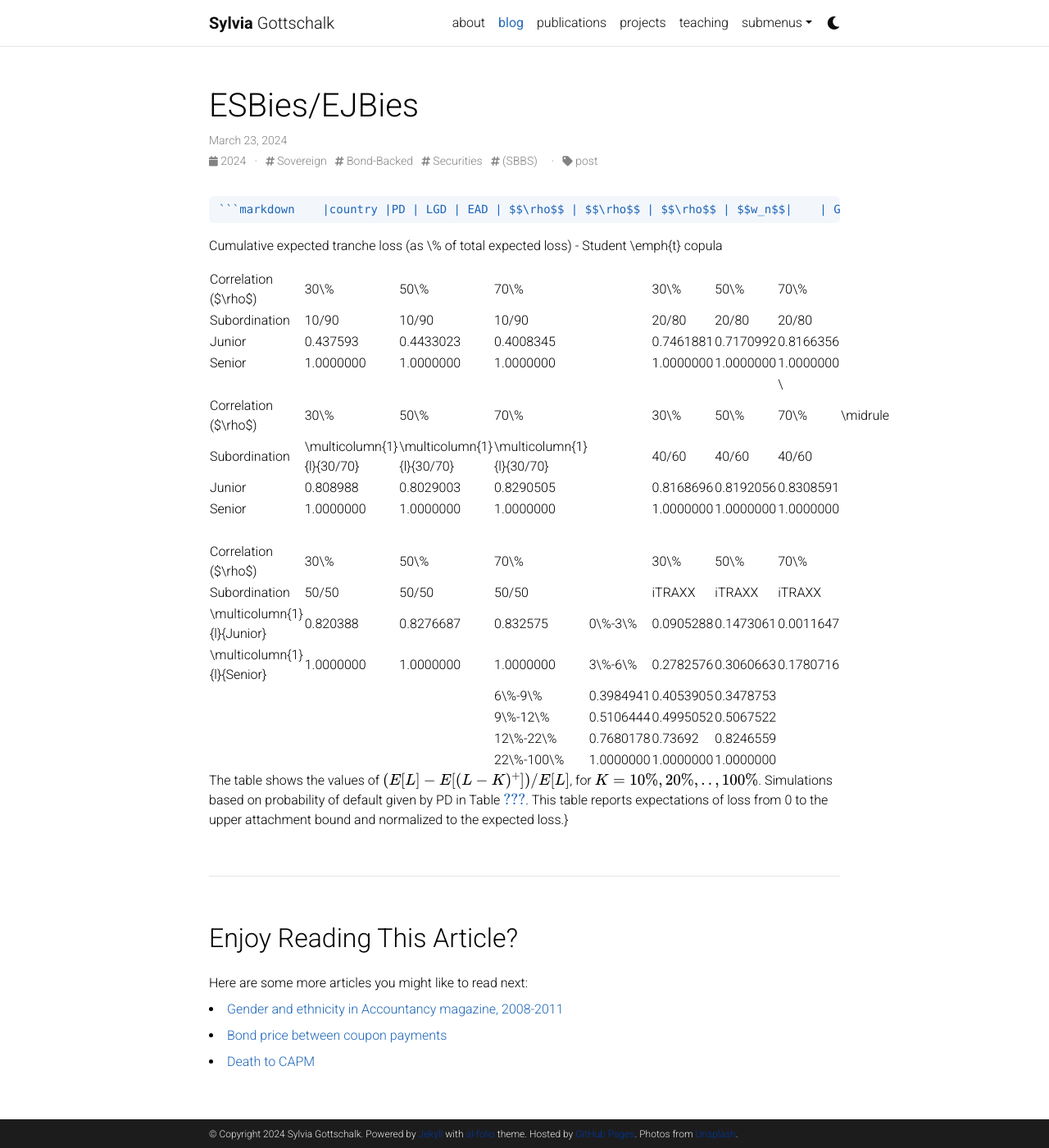
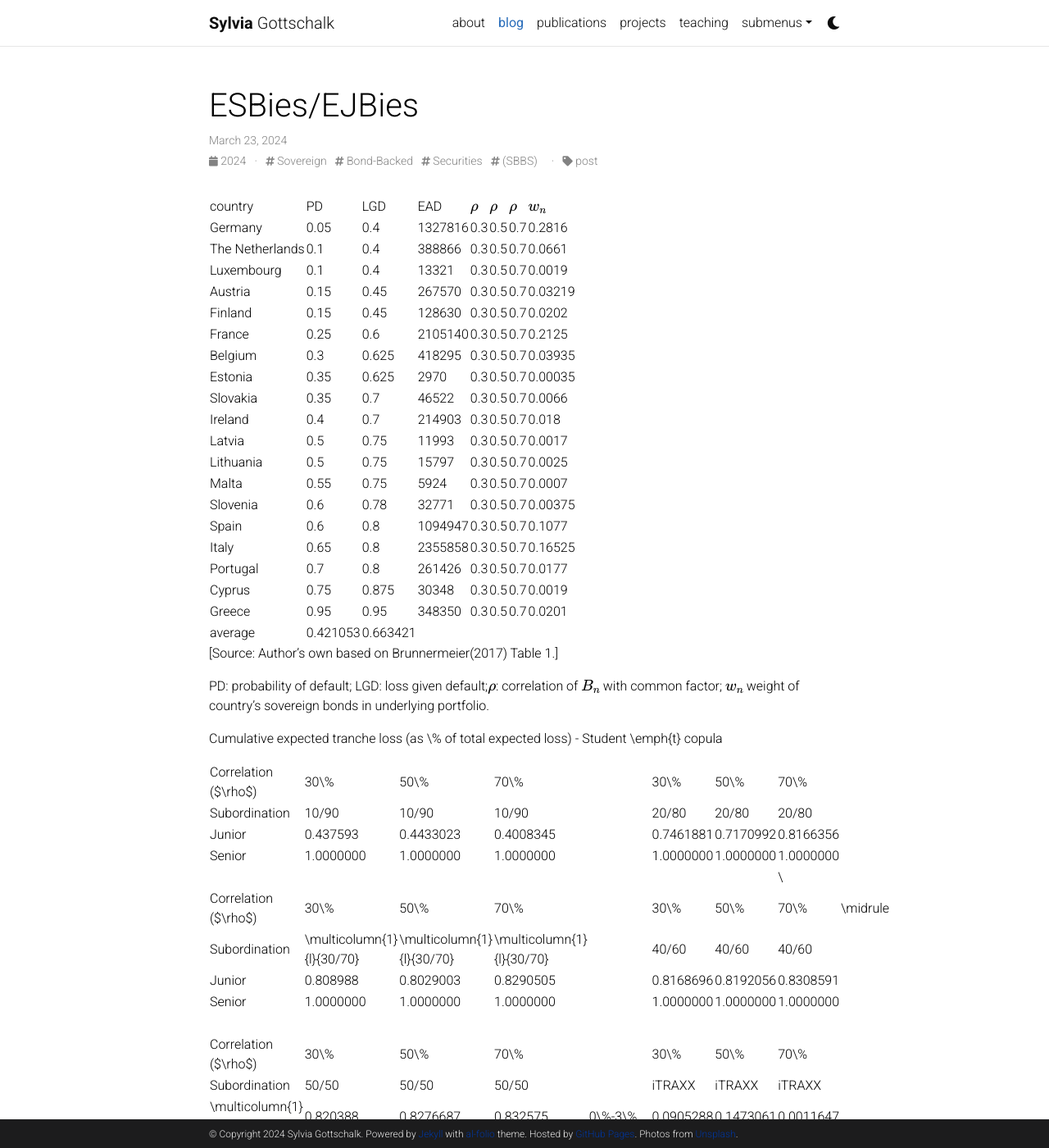
Before and after one commit to sdgottschalk/sgottschalk.io, a Jekyll site: the page built from _posts/2024-03-23-securitisation.md, in a window 1280 px wide and 1400 px high. Shown: the whole window at 82% size. Built offline with Jekyll 4.4.1, drawn with Linux system fonts in a browser that asks for light colours; comment, search, counter and statistics services are not loaded; a style sheet for code colours, icons or effects is not loaded; some of the changed text lies outside the part shown.

Commit message:
Update 2024-03-23-securitisation.md

````diff
--- a/_posts/2024-03-23-securitisation.md
+++ b/_posts/2024-03-23-securitisation.md
@@ -8,7 +8,6 @@ categories: post
 related_posts: true
 ---
 
-	```markdown
    |country |PD | LGD | EAD | $$\rho$$ | $$\rho$$ | $$\rho$$ | $$w_n$$|
    | Germany | 0.05  | 0.4   | 1327816 | 0.3   | 0.5   | 0.7   | 0.2816 |
    | The Netherlands | 0.1   | 0.4   | 388866 | 0.3   | 0.5   | 0.7   | 0.0661 |
@@ -30,8 +29,10 @@ related_posts: true
    | Cyprus | 0.75  | 0.875 | 30348 | 0.3   | 0.5   | 0.7   | 0.0019 |
    | Greece | 0.95  | 0.95  | 348350 | 0.3   | 0.5   | 0.7   | 0.0201 |
    | average | 0.421053 | 0.663421 |                              |
-  ```
-Source: Author's own based on Brunnermeier(2017) Table 1. PD: probability of default; LGD: loss given default;$$\rho$$: correlation of $$B_{n}$$ with common factor; $$w_n$$ weight of country's sovereign bonds in underlying portfolio.
+
+[Source: Author's own based on Brunnermeier(2017) Table 1.]
+
+PD: probability of default; LGD: loss given default;$$\rho$$: correlation of $$B_{n}$$ with common factor; $$w_n$$ weight of country's sovereign bonds in underlying portfolio.
 
 Cumulative expected tranche loss (as \% of total expected loss) - Student \emph{t} copula
 
@@ -54,4 +55,4 @@ Correlation ($\rho$)| 30\%  | 50\%  | 70\%  |       | 30\%  | 50\%  | 70\% |
           |       |       |       | 12\%-22\% | 0.7680178 | 0.73692 | 0.8246559 |
           |       |       |       | 22\%-100\% | 1.0000000 | 1.0000000 | 1.0000000 |
 
-The table shows the values of $$(E[L]-E[(L-K)^{+}])/E[L]$$, for $$K= 10\%, 20\%,..,100\%$$. Simulations based on probability of default given by PD in Table \ref{tab:sims}. This table reports expectations of loss from 0 to the upper attachment bound and normalized to the expected loss.}
+The table shows the values of $$(E[L]-E[(L-K)^{+}])/E[L]$$, for $$K= 10\%, 20\%,..,100\%$$. Simulations based on probability of default given by PD in Table 1. This table reports expectations of loss from 0 to the upper attachment bound and normalized to the expected loss.
````
